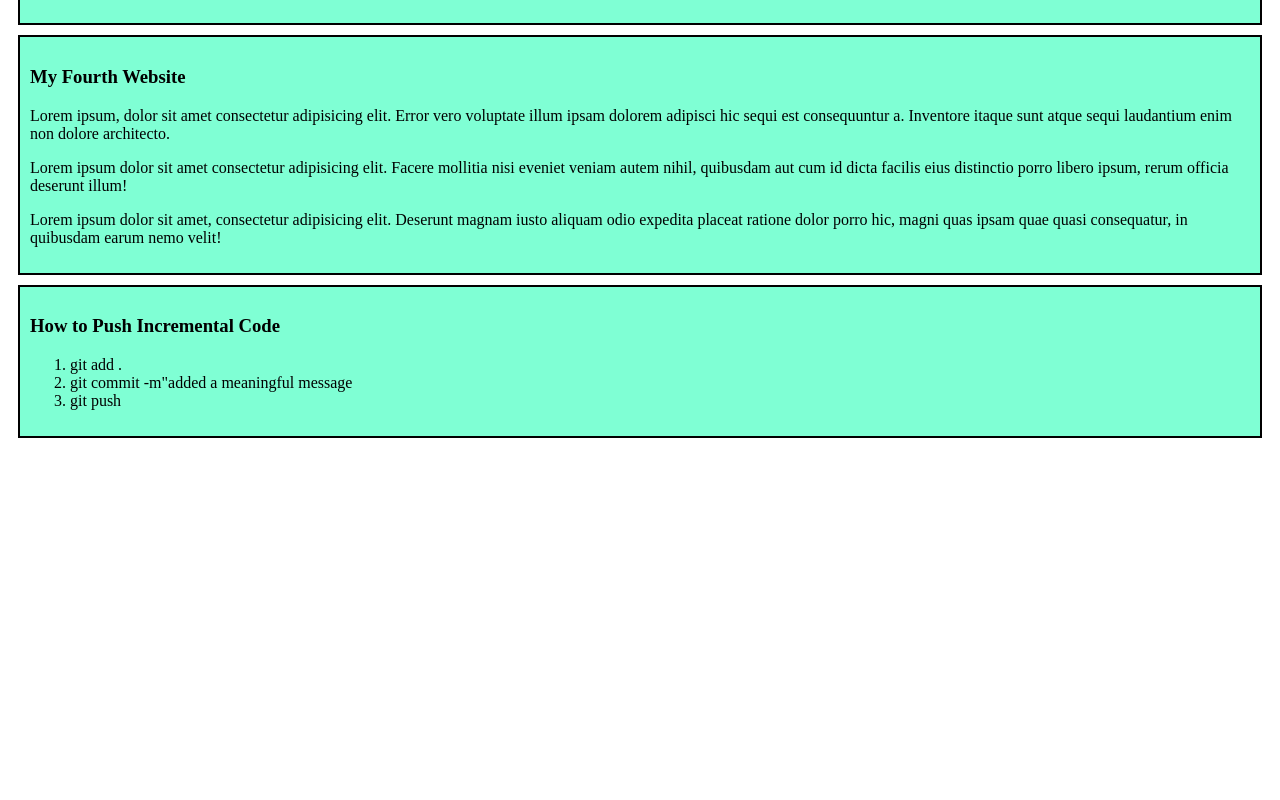
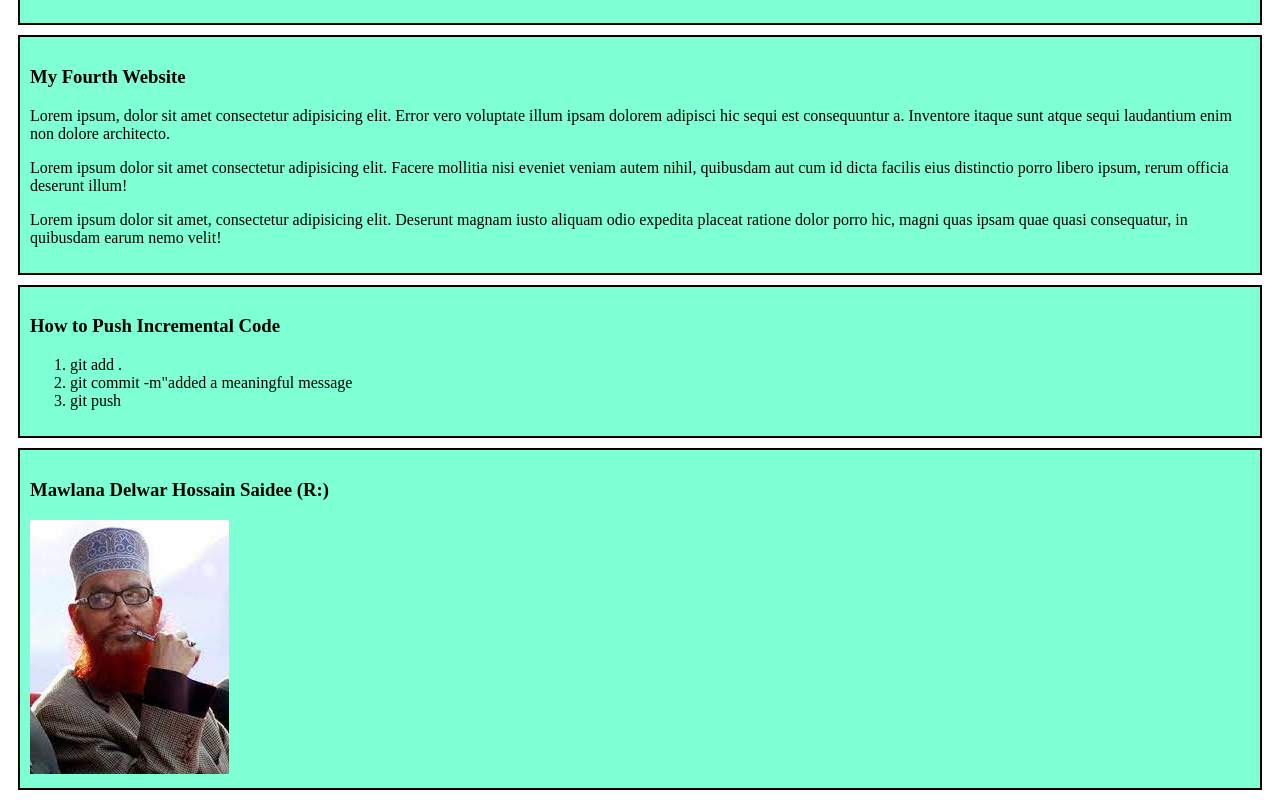
Before and after one commit to ahsan200t/My-Symple-Website, a plain HTML site: page index.html in a window 1280 px wide. Shown: the part 723-1523 px from the top of the page. Before the commit the page ends 1171 px from the top, so only its background shows below. Drawn offline with Linux system fonts and the light colour scheme.

Commit message:
added saidee hojor's picture

```diff
--- a/index.html
+++ b/index.html
@@ -35,6 +35,10 @@
             <li>git push</li>
         </ol>
     </div>
+    <div>
+        <h3>Mawlana Delwar Hossain Saidee (R:)</h3>
+        <img src="download.jpg" alt="hojoor">
+    </div>
 
 </body>
 </html>
```
Also changed, not shown: download.jpg (added).
